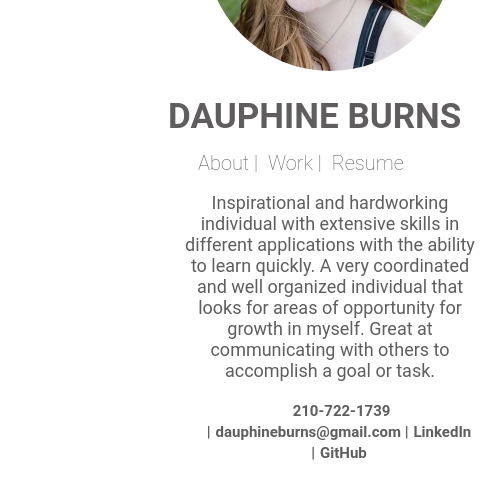
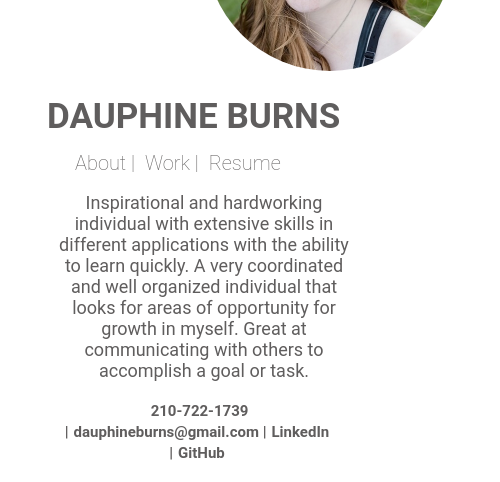
Before and after one commit to burnsgirl/dauphineburnsportfolio, a React (Create React App) app: page / in a window 390 px wide. Shown: the part 206-688 px from the top of the page, 500 px wide, since content can reach past the window. Built offline with nearby package versions, Linux system fonts and the light colour scheme; grey boxes are pictures that could not be loaded.

Commit message:
fixed header on 450

```diff
--- a/src/components/header/header.css
+++ b/src/components/header/header.css
@@ -264,7 +264,7 @@ header {
 
     .contact {
         width:300px;
-        left: 129px;
+        left: -13px;
         top: -32px;
     }
 
@@ -275,20 +275,20 @@ header {
     }
 
     #name {
-        left: 118px;
+        left: -3px;
         bottom: -47px;
         font-size:35px;
     }
 
     #about {
-        left: 118px;
+        left: -5px;
         top: 24px;
         font-size: 20px;
     }
 
     #aboutme {
         top: -2px;
-        left: 140px;
+        left: 14px;
         width: 300px;
     }
 
```
